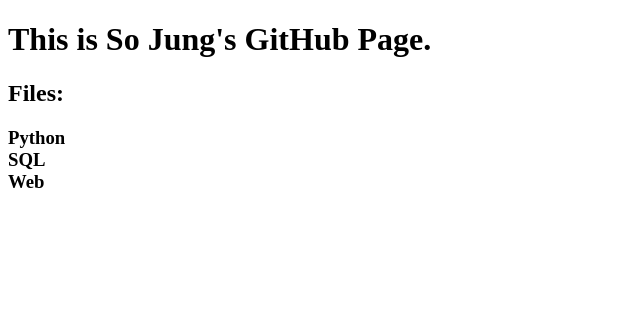
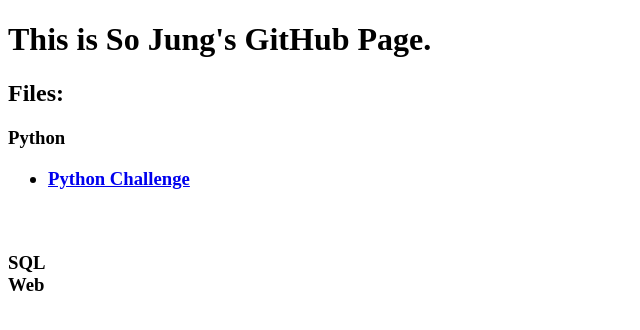
Before and after one commit to sojungl/sojungl.github.io, a plain HTML site: page index.html in a window 1280 px wide. Shown: the whole page, without its empty margins (0-640 px from the left). Drawn offline with Linux system fonts and the light colour scheme.

Commit message:
adding new index file

```diff
--- a/index.html
+++ b/index.html
@@ -7,6 +7,10 @@
                 Files:
                 <h3>
                     Python
+                    <ul>
+                        <li><a href="https://github.com/sojungl/python-challenge" target="_blank">Python Challenge</a></li>
+                    </ul>
+                      <br>
                     <br>
                     SQL
                     <br>
```
